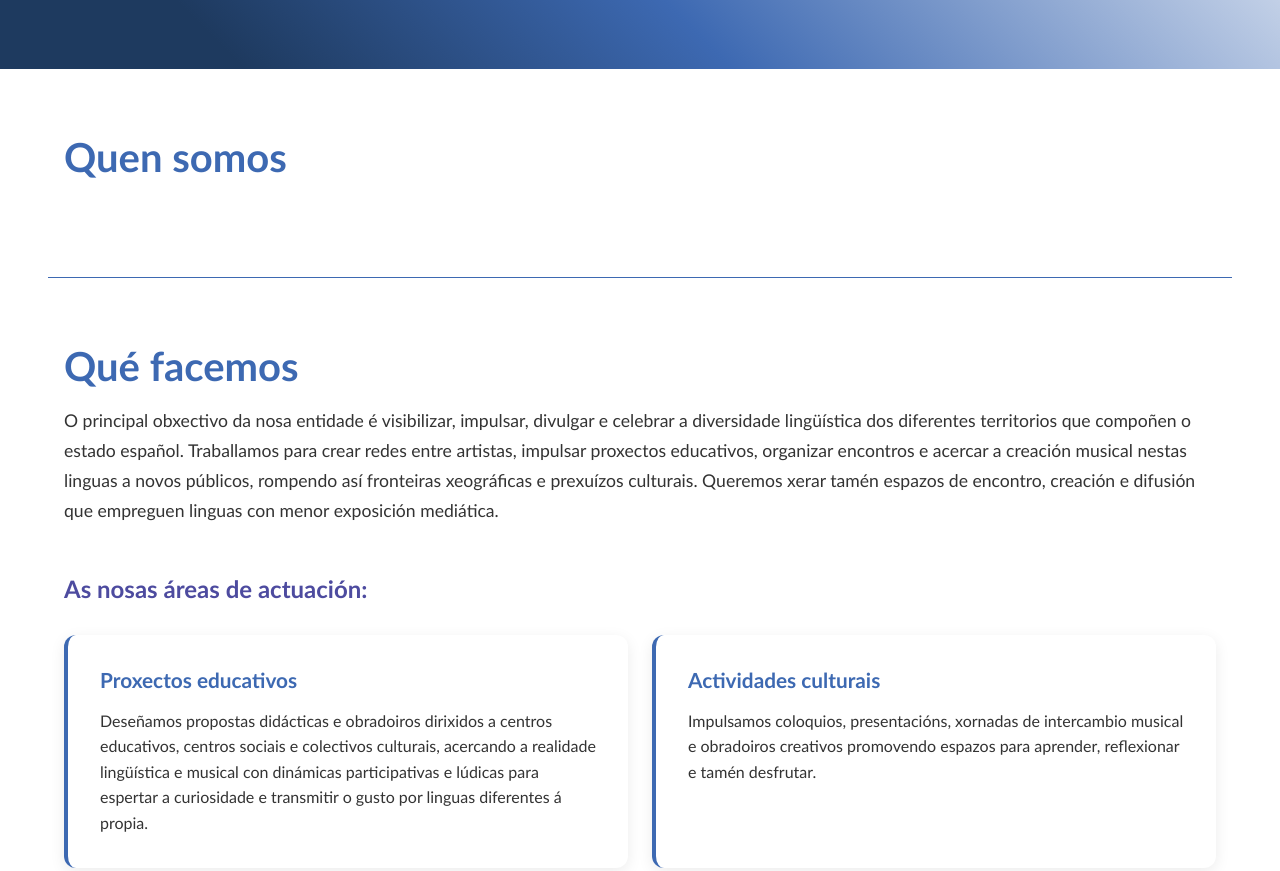
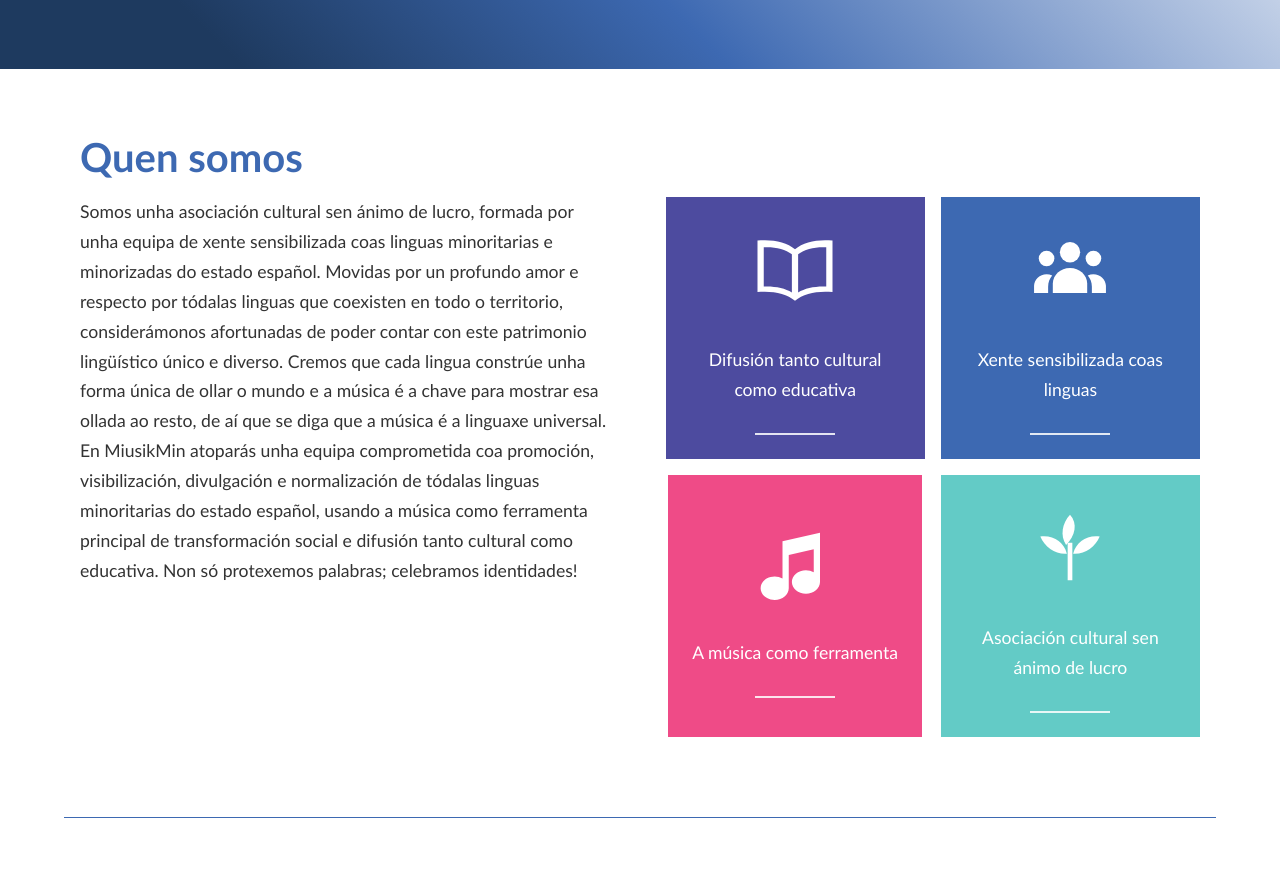
Before and after one commit to miusikmindesarrollo-ctrl/MiusikminWeb, a plain HTML site: page index.html in a window 1280 px wide. Shown: the part 349-1220 px from the top of the page. Drawn offline with Linux system fonts and the light colour scheme.

Commit message:
Sección quen somos

```diff
--- a/index.html
+++ b/index.html
@@ -43,7 +43,27 @@
 
         <section class="container quen blue seccion" id="quen">
             <h2 data-i18n="quen_somos">Quen somos</h2>
-
+            <div class="quen-contenido">
+                <p data-i18n="texto_quen_somos">Somos unha asociación cultural sen ánimo de lucro, formada por unha equipa de xente sensibilizada coas linguas minoritarias e minorizadas do estado español. Movidas por un profundo amor e respecto por tódalas linguas que coexisten en todo o territorio, considerámonos afortunadas de poder contar con este patrimonio lingüístico único e diverso. Cremos que cada lingua constrúe unha forma única de ollar o mundo e a música é a chave para mostrar esa ollada ao resto, de aí que se diga que a música é a linguaxe universal. En MiusikMin atoparás unha equipa comprometida coa promoción, visibilización, divulgación e normalización de tódalas linguas minoritarias do estado español, usando a música como ferramenta principal de transformación social e difusión tanto cultural como educativa. Non só protexemos palabras; celebramos identidades!</p>
+                <div class="quen-grid">
+                    <div class="quen-card quen-card--difusion">
+                        <img src="./assets/svg/libro.svg">
+                        <p>Difusión tanto cultural como educativa</p>
+                    </div>
+                    <div class="quen-card quen-card--equipo">
+                        <img src="./assets/svg/persoas.svg">
+                        <p>Xente sensibilizada coas linguas</p>
+                    </div>
+                    <div class="quen-card quen-card--musica">
+                        <img src="./assets/svg/musica.svg">
+                        <p>A música como ferramenta</p>
+                    </div>
+                    <div class="quen-card quen-card--asociacion">
+                        <img src="./assets/svg/rama.svg">
+                        <p>Asociación cultural sen ánimo de lucro</p>
+                    </div>
+                </div>
+            </div>
         </section>
 
         <section class="container purple seccion" id="que-facemos">
--- a/style.css
+++ b/style.css
@@ -11,6 +11,7 @@
 * {
     padding: 0;
     margin: 0;
+    box-sizing: border-box;
 }
 
 .container {
@@ -162,18 +163,87 @@ header {
   margin-bottom: 1rem;
 }
 
+.seccion p {
+  color: var(--mm-gray);
+  font-size: 1.1rem;
+  line-height: 1.7;
+}
+
+/* =========================
+   QUEN SOMOS
+========================= */
+.quen-contenido {
+  display: grid;
+  grid-template-columns: 1fr 1fr;
+  gap: clamp(1.5rem, 4vw, 5rem);
+}
+.quen-grid {
+  display: grid;
+  grid-template-columns: 1fr 1fr;
+  gap: clamp(0.75rem, 1.5vw, 1rem);
+  justify-items: center;
+}
+.quen-card {
+  max-width: max-content;
+  display: flex;
+  flex-direction: column;
+  align-items: center;
+  justify-content: center;
+  text-align: center;
+  width: 100%;
+  padding: 1.5rem;
+  box-sizing: border-box;
+  gap: clamp(0.75rem, 2vw, 1.5rem);
+}
+.quen-card--difusion {
+  background-color: var(--mm-purple);
+}
+.quen-card--equipo {
+  background-color: var(--mm-blue);
+}
+.quen-card--musica {
+  background-color: var(--mm-pink);
+}
+.quen-card--asociacion {
+  background-color: var(--mm-green);
+}
+
+.quen-card img {
+  width: auto;
+  height: 100px;
+}
+.quen-card p {
+  color: white;
+}
+.quen-card::after {
+  content: "";
+  width: 5rem;
+  height: 2px;
+  background-color: white;
+  margin-top: 0.25rem;
+  opacity: 0.85;
+}
+
+@media (max-width: 900px) {
+  .quen-contenido {
+    grid-template-columns: minmax(0, 1fr);
+  }
+}
+
+/* En móvil muy estrecho, si los cuadrados quedan muy chicos, puedes pasar a 1 columna */
+@media (max-width: 460px) {
+  .quen-grid {
+    grid-template-columns: minmax(0, 1fr);
+    max-width: 320px;
+  }
+}
+
 /* =========================
    QUE FACEMOS
 ========================= */
 
 .intro-que-facemos {
   margin-bottom: 3rem;
-}
-
-.intro-que-facemos p {
-  color: var(--mm-gray);
-  font-size: 1.1rem;
-  line-height: 1.7;
 }
 
 #que-facemos h3 {
```
Also changed, not shown: assets/svg/libro.svg (added), assets/svg/musica.svg (added), assets/svg/persoas.svg (added), assets/svg/rama.svg (added).
